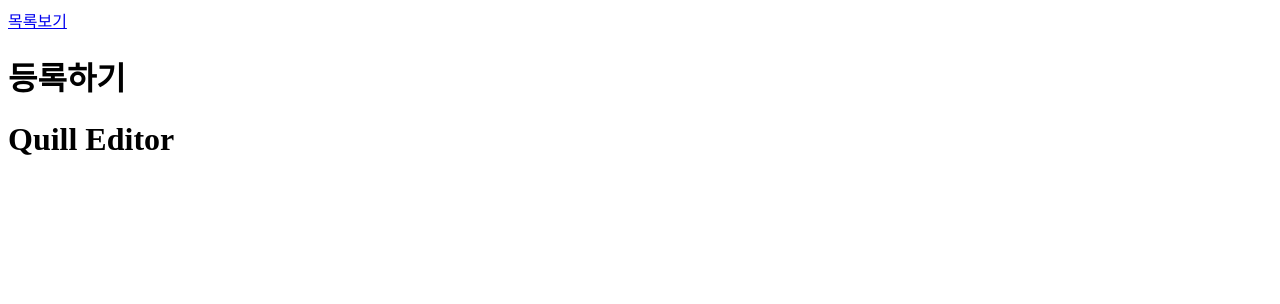
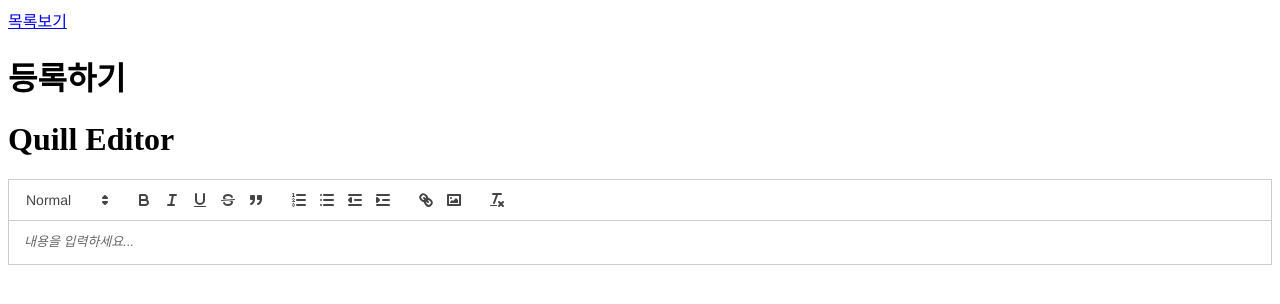
Before and after one commit to rmsoft-insu/nextboard, a Next.js app: page /board/register in a window 1280 px wide. Shown: the top 304 px of the page. Built offline with nearby package versions, Linux system fonts and the light colour scheme.

Commit message:
TextEditor 기본 설정

```diff
--- a/components/board/TextEditor.tsx
+++ b/components/board/TextEditor.tsx
@@ -1,7 +1,65 @@
+import dynamic from "next/dynamic";
+import { useMemo, useRef } from "react";
+import "react-quill/dist/quill.snow.css";
+
+const ReactQuill = dynamic(
+  async () => {
+    const { default: Quill } = await import("react-quill");
+    return function setProps({ forwardedRef, ...props }: any) {
+      return <Quill ref={forwardedRef} {...props} />;
+    };
+  },
+  { ssr: false }
+);
+
+const formats = [
+  "header",
+  "font",
+  "size",
+  "bold",
+  "italic",
+  "underline",
+  "strike",
+  "blockquote",
+  "list",
+  "bullet",
+  "indent",
+  "link",
+  "image",
+];
+
 const TextEditor = ({ content } = null) => {
+  const quillRef = useRef();
+
+  const modules = useMemo(
+    () => ({
+      toolbar: {
+        container: [
+          [{ header: [1, 2, false] }],
+          ["bold", "italic", "underline", "strike", "blockquote"],
+          [
+            { list: "ordered" },
+            { list: "bullet" },
+            { indent: "-1" },
+            { indent: "+1" },
+          ],
+          ["link", "image"],
+          ["clean"],
+        ],
+      },
+    }),
+    []
+  );
   return (
     <div>
       <h1>Quill Editor</h1>
+      <ReactQuill
+        forwardedRef={quillRef}
+        formats={formats}
+        modules={modules}
+        placeholder="내용을 입력하세요..."
+        value={content}
+      />
     </div>
   );
 };
```
